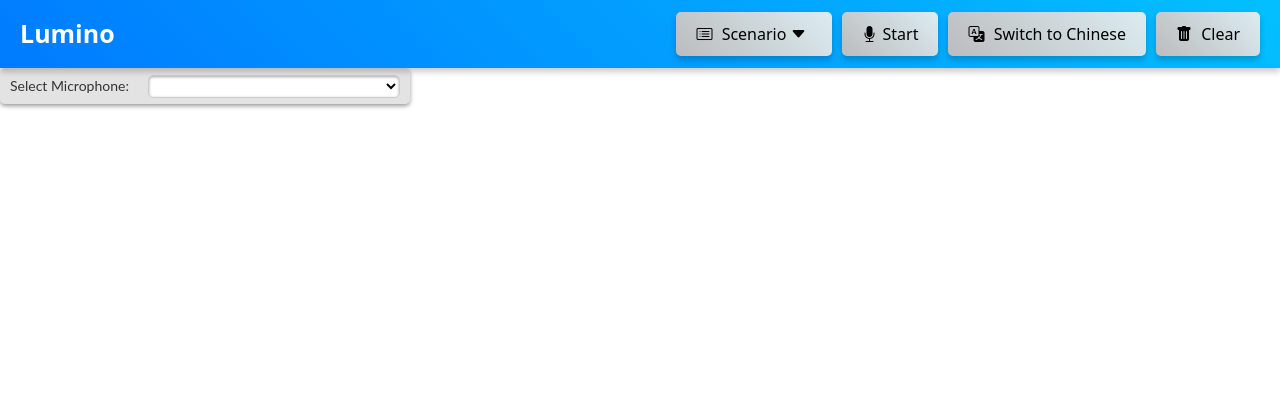
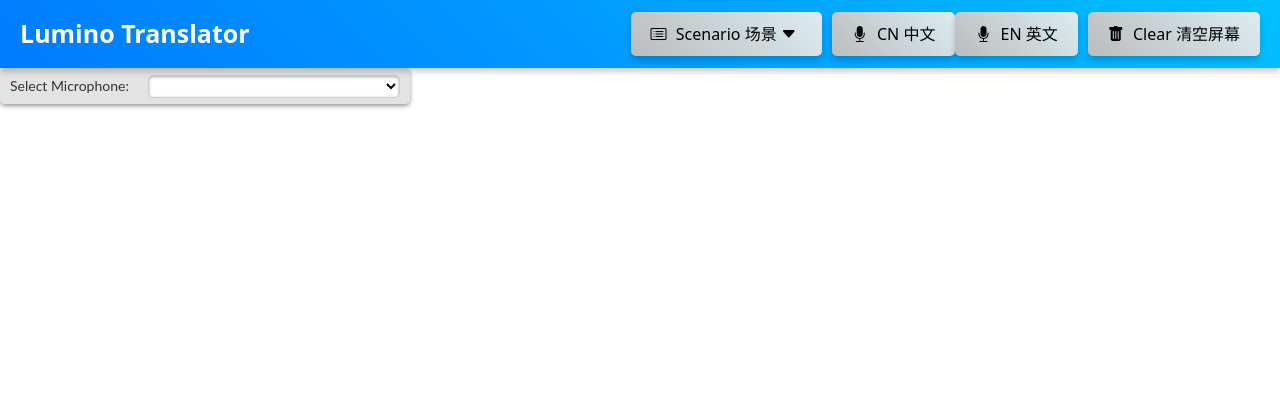
Before and after one commit to LGMOak/lumino, a Flask app: page / in a window 1280 px wide. Shown: the top 420 px of the page. Run offline with Flask 3, Linux system fonts and the light colour scheme; lists and menus that the app fills with data are empty; some libraries are stand-ins or nearby versions.

Commit message:
Once translation starts, it is impossible to stop recording or translation

```diff
--- a/web/app.py
+++ b/web/app.py
@@ -18,11 +18,16 @@ audio_sources = Microphone.list_microphone_names()
 
 @app.route("/manifest.json")
 def serve_manifest():
-
+    """
+    Serve the manifest.json file for PWA support. #Copilot
+    """
     return send_file('manifest.json', mimetype='application/manifest+json')
 
 @app.route('/sw.js')
 def serve_sw():
+    """
+    Serve the service worker script for PWA support. #Copilot
+    """
     return send_file('static/sw.js', mimetype='application/javascript')
 
 @app.route('/')
@@ -111,8 +116,10 @@ def handle_stop_recognition():
     global recognition_thread, lumino_instance
     if recognition_thread and recognition_thread.is_alive():
         lumino_instance.stop_recognition()
-        recognition_thread.join()
-        recognition_thread = None
+        if recognition_thread:
+            recognition_thread.join()
+        else:
+            recognition_thread = None
         emit('status', {'status': 'Recognition stopped'})
         # Clear the conversation content for the new session
         lumino_instance.clear_conversation()
@@ -124,20 +131,37 @@ def handle_switch_language():
     """
     Handle the 'switch_language' event from the client to switch the speaking language.
     """
-    global recognition_thread
-    can_switch = not (recognition_thread and recognition_thread.is_alive())
-    emit('can_switch_language', {'can_switch': can_switch})
-
-@socketio.on('confirm_switch_language')
-def handle_confirm_switch_language():
-    """
-    Confirm language switch after user accepts the prompt.
-    """
     global lumino_instance
+    # kill the current recognition thread
+    # lumino_instance.stop_recognition()
+    # recognition_thread = None
     new_language = 'ZH' if lumino_instance.spoken_language == 'EN' else 'EN'
     lumino_instance.set_language(new_language)
     emit('language_switched', {'new_language': new_language})
     emit('status', {'status': f'Language switched to {new_language}'})
+
+
+# @socketio.on('switch_language')
+# def handle_switch_language():
+#     """
+#     Handle the 'switch_language' event from the client to switch the speaking language.
+#     """
+#     global recognition_thread
+#     # can_switch = not (recognition_thread and recognition_thread.is_alive())
+#     recognition_thread = None
+#     can_switch = True
+#     emit('can_switch_language', {'can_switch': can_switch})
+
+# @socketio.on('confirm_switch_language')
+# def handle_confirm_switch_language():
+#     """
+#     Confirm language switch after user accepts the prompt.
+#     """
+#     global lumino_instance
+#     new_language = 'ZH' if lumino_instance.spoken_language == 'EN' else 'EN'
+#     lumino_instance.set_language(new_language)
+#     emit('language_switched', {'new_language': new_language})
+#     emit('status', {'status': f'Language switched to {new_language}'})
 
 @socketio.on('disconnect')
 def handle_disconnect():
--- a/web/templates/index.html
+++ b/web/templates/index.html
@@ -9,11 +9,16 @@
 
 <!-- The top navigation bar include name and buttons -->
     <nav class="navbar navbar-expand-md">
-        <a class="navbar-brand" href="{{ url_for('index')}}">Lumino</a>
-
+        <a class="navbar-brand" href="{{ url_for('index')}}">
+            Lumino Translator
+        </a>
 
         <div class="selection">
-            <button id="scenario" type="button" onclick="toggleDropdown()"><i class="bi bi-card-list"></i> Scenario <i class="bi bi-caret-down-fill"></i></button>
+            <button id="scenario" type="button" onclick="toggleDropdown()">
+                <i class="bi bi-card-list"></i>
+                Scenario 场景
+                <i class="bi bi-caret-down-fill"></i>
+            </button>
             <form action="/" method="GET" id="context">
                 <input name="context" type="hidden" id="selected_context">
                 <div class="select_content" id="select_context">
@@ -24,11 +29,33 @@
             </form>
         </div>
 
-        <button id="mic-btn"><i class="bi bi-mic-fill"></i>Start</button>
+        <button id="CNTranslate"><i class="bi bi-mic-fill"></i>
+            CN 中文
+        </button>
 
-        <button id="switch-language"><i class="bi bi-translate"></i> {{ 'Switch to Chinese' if language == 'EN' else 'Switch to English' }}</button>
+        <button id="ENTranslate"><i class="bi bi-mic-fill"></i>
+            EN 英文
+        </button>
 
-        <button id="clearConversation"><i class="bi bi-trash-fill"></i> Clear</button>
+        <!-- <button id="stop"><i class="bi bi-mic-fill"></i>
+            STOP
+        </button> -->
+
+        <!-- <button id="stop"><i class="bi bi-mic-fill"></i>
+            STOP
+        </button>
+
+        <button id="mic-btn"><i class="bi bi-mic-fill"></i>
+            Start 开始录音
+        </button>
+
+        <button id="switch-language"><i class="bi bi-translate"></i>
+            {{ '切换到中文' if language == 'EN' else 'Switch to English 切换到英文' }}
+        </button> -->
+
+        <button id="clearConversation"><i class="bi bi-trash-fill"></i>
+            Clear 清空屏幕
+        </button>
     </nav>
 
     <form action="/" method="get" id="mic">
@@ -48,8 +75,8 @@
 <script src="//cdnjs.cloudflare.com/ajax/libs/socket.io/4.0.0/socket.io.min.js"></script>
 <script>
     function selectContext(value) {
-    document.getElementById('selected_context').value = value;
-    document.getElementById('context').submit();
+        document.getElementById('selected_context').value = value;
+        document.getElementById('context').submit();
     }
 
     document.querySelectorAll('#select_context a').forEach(item => {
@@ -60,51 +87,130 @@
             document.getElementById('selectionForm').submit(); // Submit the form
         });
     });
+
     // Start to record function
     document.addEventListener('DOMContentLoaded', function() {
     const socket = io();
-    const micBtn = document.getElementById("mic-btn");
+    // const micBtn = document.getElementById("mic-btn");
     const chatWindow = document.querySelector('.chat');
     let recognitionStarted = false;
     let currentLanguage = '{{ language }}';
     let currentMessageContainer = null;
 
-    micBtn.addEventListener("click", function() {
+    const CNBtn = document.getElementById('CNTranslate');
+    const ENBtn = document.getElementById('ENTranslate');
+
+    // Press the CNTranslate button
+    // If it is not recording, start recording Chinese and translate to English
+    // If it is recording Chinese and translating to English, stop the recording
+    // If it is recording English and translating to Chinese, stop the recording
+    // and start recording Chinese and translating to English
+    CNBtn.addEventListener("click", function() {
         if (!recognitionStarted) {
+            // Check if the current language is English, if so, switch to Chinese
+            if (currentLanguage === 'EN') {
+                socket.emit('switch_language');
+            }
+            // Start CN to EN translation
             socket.emit('start_recognition');
             recognitionStarted = true;
-            micBtn.innerHTML = '<i class="bi bi-stop-fill"></i> Stop';
+            CNBtn.innerHTML = '<i class="bi bi-stop-fill"></i> Stop 停止录音 1';
         } else {
             socket.emit('stop_recognition');
             recognitionStarted = false;
-            micBtn.innerHTML = '<i class="bi bi-mic-fill"></i> Start';
-            currentMessageContainer = null; // Reset current message container when stopping
+            currentMessageContainer = null;
+            if (currentLanguage === 'EN') {
+                ENBtn.innerHTML = '<i class="bi bi-mic-fill"></i> EN 英文';
+
+                socket.emit('switch_language');
+
+                socket.emit('start_recognition');
+                recognitionStarted = true;
+                CNBtn.innerHTML = '<i class="bi bi-stop-fill"></i> Stop 停止录音2';
+            } else {
+                CNBtn.innerHTML = '<i class="bi bi-mic-fill"></i> CN 中文';
+            }
         }
     });
 
-    document.getElementById('switch-language').addEventListener('click', function() {
-        if (recognitionStarted) {
-            alert('The conversation is still ongoing, please switch after ending the session.');
+    // Press the ENTranslate button
+    // If it is not recording, start recording English and translate to Chinese
+    // If it is recording English and translating to Chinese, stop the recording
+    // If it is recording Chinese and translating to English, stop the recording and start recording English and translating to Chinese
+    ENBtn.addEventListener("click", function() {
+        if (!recognitionStarted) {
+            // Check if the current language is Chinese, if so, switch to English
+            if (currentLanguage === 'ZH') {
+                socket.emit('switch_language');
+            }
+            // Start EN to CN translation
+            socket.emit('start_recognition');
+            recognitionStarted = true;
+            ENBtn.innerHTML = '<i class="bi bi-stop-fill"></i> Stop 停止录音 1';
         } else {
-            socket.emit('switch_language');
+            socket.emit('stop_recognition');
+            recognitionStarted = false;
+            currentMessageContainer = null;
+            if (currentLanguage === 'ZH') {
+                CNBtn.innerHTML = '<i class="bi bi-mic-fill"></i> CN 中文';
+
+                socket.emit('switch_language');
+
+                socket.emit('start_recognition');
+                recognitionStarted = true;
+                ENBtn.innerHTML = '<i class="bi bi-stop-fill"></i> Stop 停止录音 2';
+            } else {
+                ENBtn.innerHTML = '<i class="bi bi-mic-fill"></i> EN 英文';
+            }
         }
     });
 
-    socket.on('can_switch_language', function(data) {
-        if (data.can_switch) {
-            socket.emit('confirm_switch_language');
-        } else {
-            alert('The conversation is still ongoing, please switch after ending the session.');
+    document.getElementById('stop').addEventListener('click', function() {
+        if (recognitionStarted) {
+            socket.emit('stop_recognition');
+            recognitionStarted = false;
+            CNBtn.innerHTML = '<i class="bi bi-mic-fill"></i> CN 中文';
+            ENBtn.innerHTML = '<i class="bi bi-mic-fill"></i> EN 英文';
+            currentMessageContainer = null;
         }
     });
 
+    // micBtn.addEventListener("click", function() {
+    //     if (!recognitionStarted) {
+    //         socket.emit('start_recognition');
+    //         recognitionStarted = true;
+    //         micBtn.innerHTML = '<i class="bi bi-stop-fill"></i> Stop 停止录音';
+    //     } else {
+    //         socket.emit('stop_recognition');
+    //         recognitionStarted = false;
+    //         micBtn.innerHTML = '<i class="bi bi-mic-fill"></i> Start 开始录音';
+    //         currentMessageContainer = null; // Reset current message container when stopping
+    //     }
+    // });
+
+    // document.getElementById('switch-language').addEventListener('click', function() {
+    //     if (recognitionStarted) {
+    //         alert('The conversation is still ongoing, please switch after ending the session.');
+    //     } else {
+    //         socket.emit('switch_language');
+    //     }
+    // });
+
+    // socket.on('can_switch_language', function(data) {
+    //     if (data.can_switch) {
+    //         socket.emit('confirm_switch_language');
+    //     } else {
+    //         alert('The conversation is still ongoing, please switch after ending the session.');
+    //     }
+    // });
+
     socket.on('language_switched', function(data) {
-        const switchButton = document.getElementById('switch-language');
+        // const switchButton = document.getElementById('switch-language');
         if (data.new_language == 'EN') {
-            switchButton.innerHTML = '<i class="bi bi-translate"></i> Switch to Chinese';
+            // switchButton.innerHTML = '<i class="bi bi-translate"></i> Switch to Chinese 切换到中文';
             currentLanguage = 'EN';
         } else {
-            switchButton.innerHTML = '<i class="bi bi-translate"></i> Switch to English';
+            // switchButton.innerHTML = '<i class="bi bi-translate"></i> Switch to English 切换到英文';
             currentLanguage = 'ZH';
         }
     });
@@ -123,9 +229,6 @@
     socket.on('error', function(data) {
         console.error(data.error);
     });
-
-    // Function to detect the speaking language, generate by ChatGPT
-
 
     // Function to add the message to the chat window
     function addChatMessage(recognizedText, translatedText, generatedText, language, isNewLine) {
@@ -223,20 +326,6 @@
         }
     };
 
-    // // Change the select option front size
-    // document.querySelectorAll('#select_context a').forEach(function(item) {
-    // item.addEventListener('click', function() {
-    //     var button = document.getElementById('scenario');
-    //     button.innerHTML = '<i class="bi bi-card-list"></i> ' + this.textContent + ' <i class="bi bi-caret-down-fill"></i>';
-
-    //     button.style.width = "";
-    //     button.style.width = button.scrollWidth + "px";
-
-    //     button.classList.remove('active');
-    //     document.getElementById('select_context').classList.remove('show');
-    //     });
-    // });
-
     document.addEventListener('DOMContentLoaded', function() {
         const urlParams = new URLSearchParams(window.location.search);
         const selectedContext = urlParams.get('context');
```
